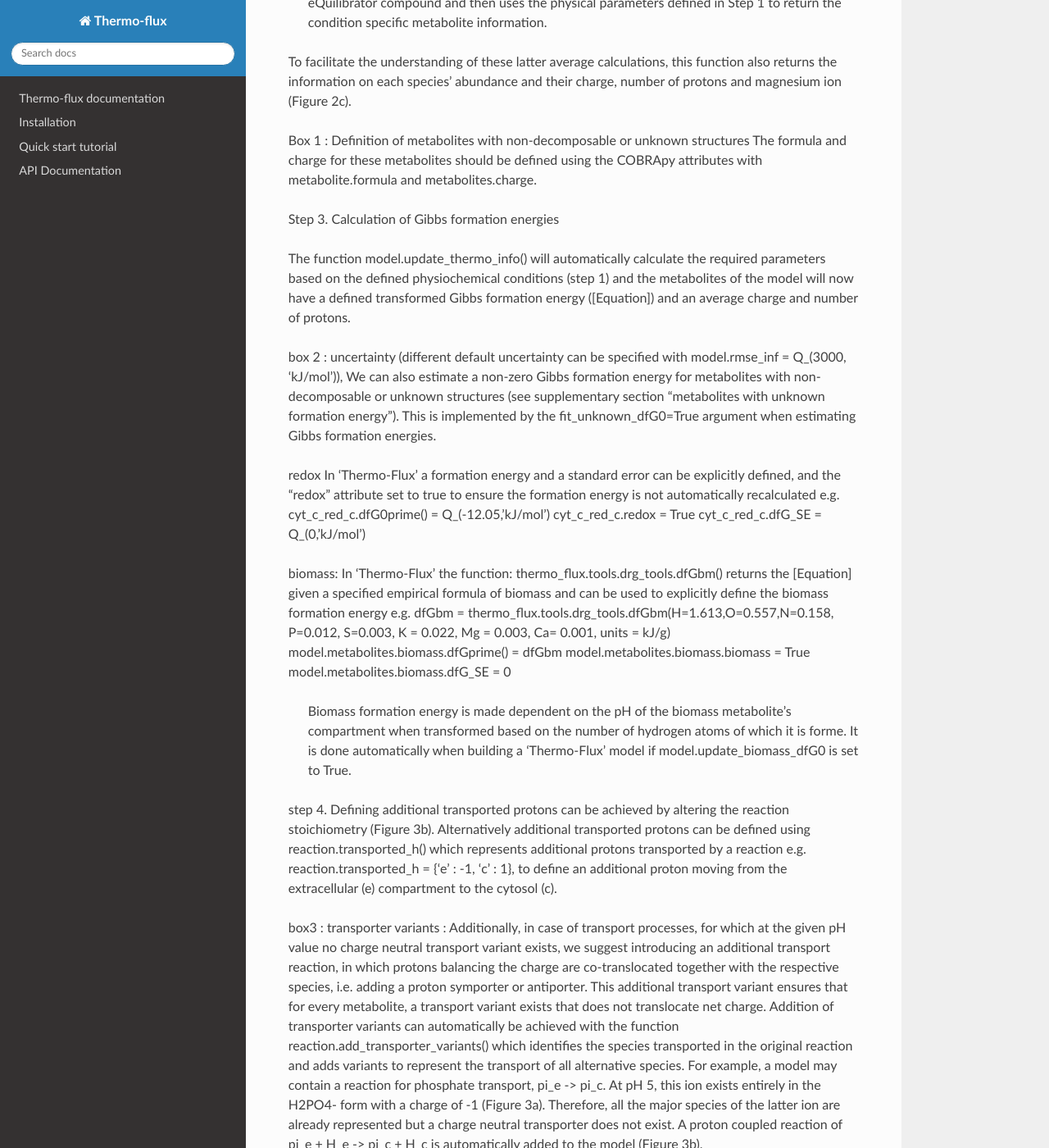
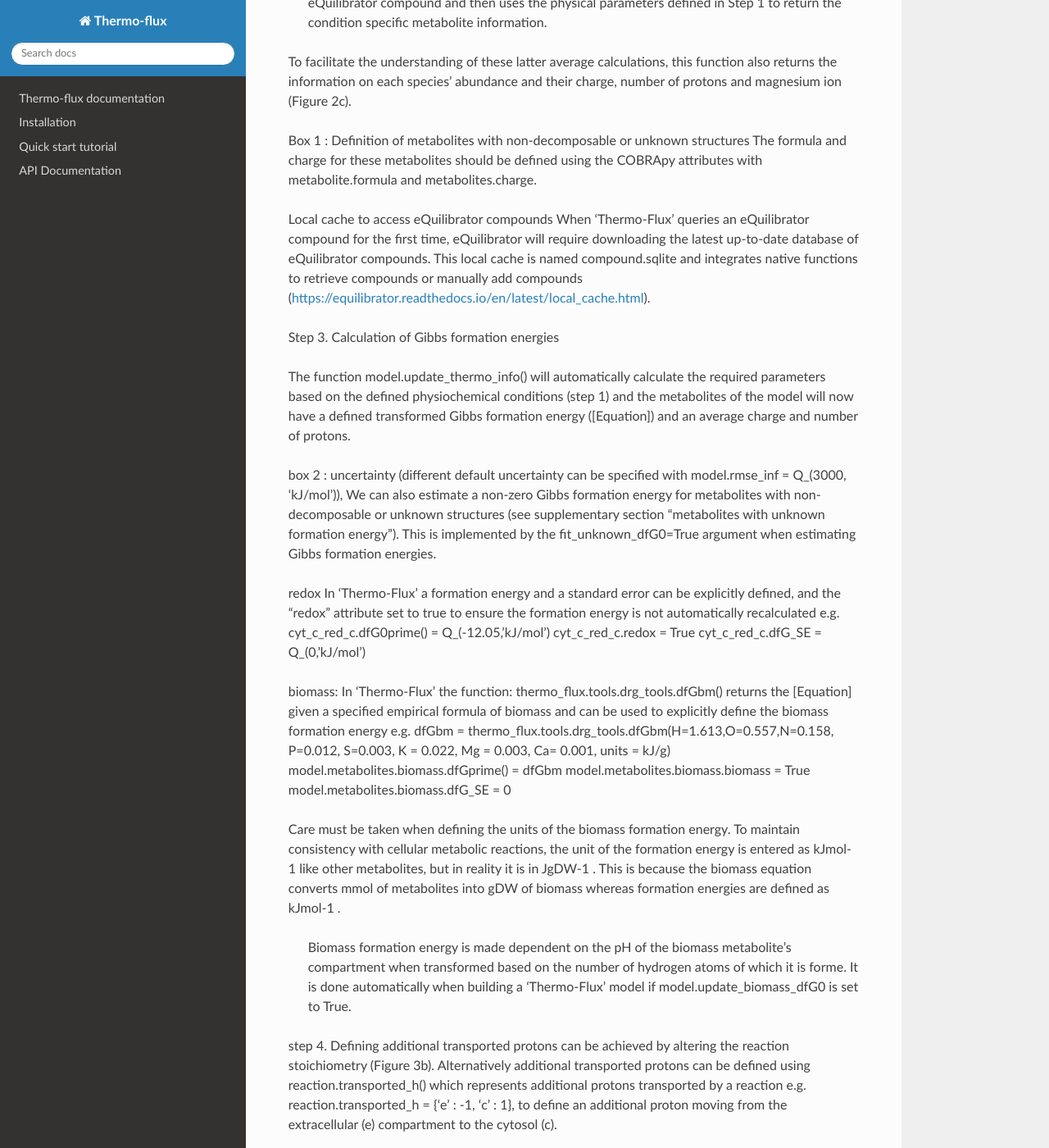
Before and after one commit to nfargier/thermoflux-rtd, a Sphinx documentation site: the page built from docs/extended_info.rst, in a window 1280 px wide and 1400 px high, scrolled down 445 px. Shown: the whole window at 82% size. Built offline with Sphinx 7.4.7 and the Read the Docs theme 3.1.0, drawn with Linux system fonts in a browser that asks for light colours.

Commit message:
Update extended_info.rst

```diff
--- a/docs/extended_info.rst
+++ b/docs/extended_info.rst
@@ -17,6 +17,8 @@ Box 1 :
 Definition of metabolites with non-decomposable or unknown structures
 The formula and charge for these metabolites should be defined using the COBRApy attributes with metabolite.formula and metabolites.charge.
 
+Local cache to access eQuilibrator compounds
+When 'Thermo-Flux' queries an eQuilibrator compound for the first time, eQuilibrator will require downloading the latest up-to-date database of eQuilibrator compounds. This local cache is named compound.sqlite and integrates native functions to retrieve compounds or manually add compounds (https://equilibrator.readthedocs.io/en/latest/local_cache.html).
 
 Step 3. Calculation of Gibbs formation energies
 
@@ -40,6 +42,7 @@ model.metabolites.biomass.dfGprime() = dfGbm
 model.metabolites.biomass.biomass = True
 model.metabolites.biomass.dfG_SE = 0
 
+Care must be taken when defining the units of the biomass formation energy. To maintain consistency with cellular metabolic reactions, the unit of the formation energy is entered as kJmol-1 like other metabolites, but in reality it is in JgDW-1 . This is because the biomass equation converts mmol of metabolites into gDW of biomass whereas formation energies are defined as kJmol-1 .
 
  Biomass formation energy is made dependent on the pH of the biomass metabolite’s compartment when transformed based on the number of hydrogen atoms of which it is forme. It is done automatically when building a ‘Thermo-Flux’ model if model.update_biomass_dfG0 is set to True.
 
```
